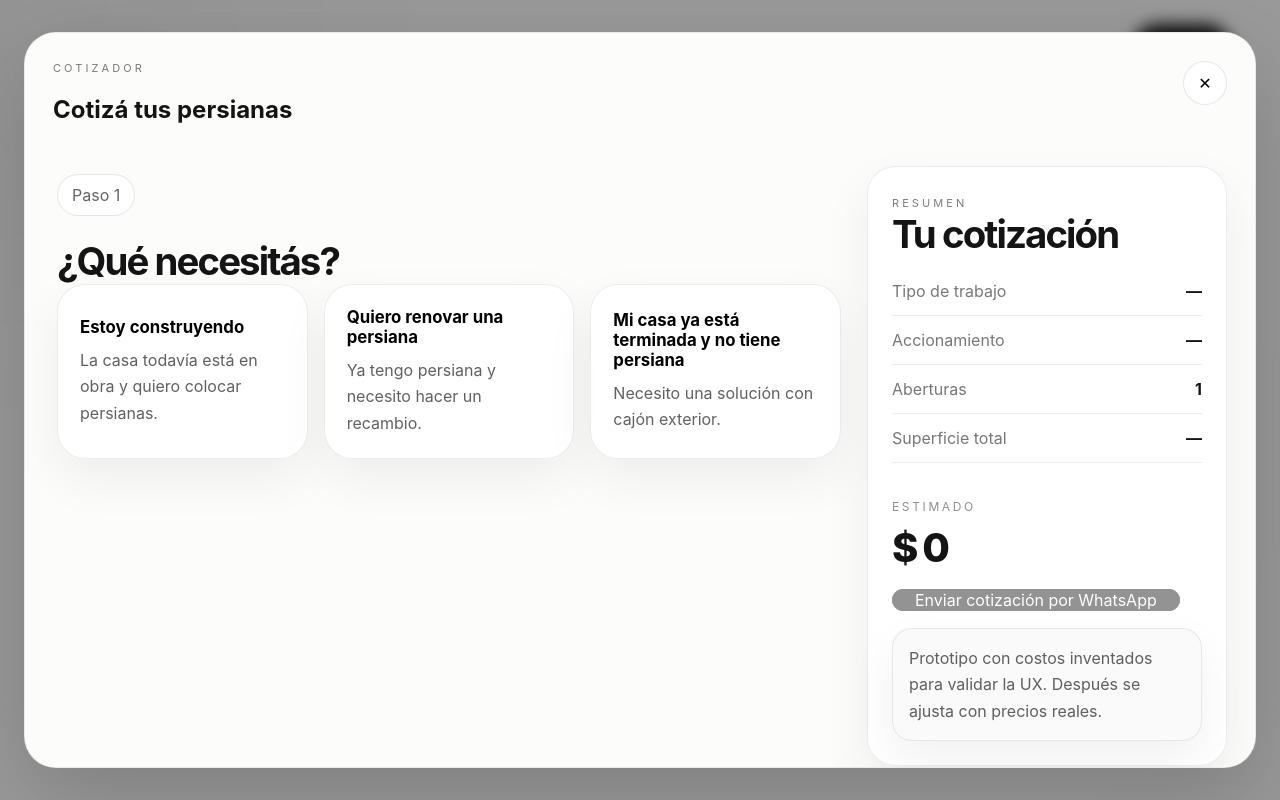
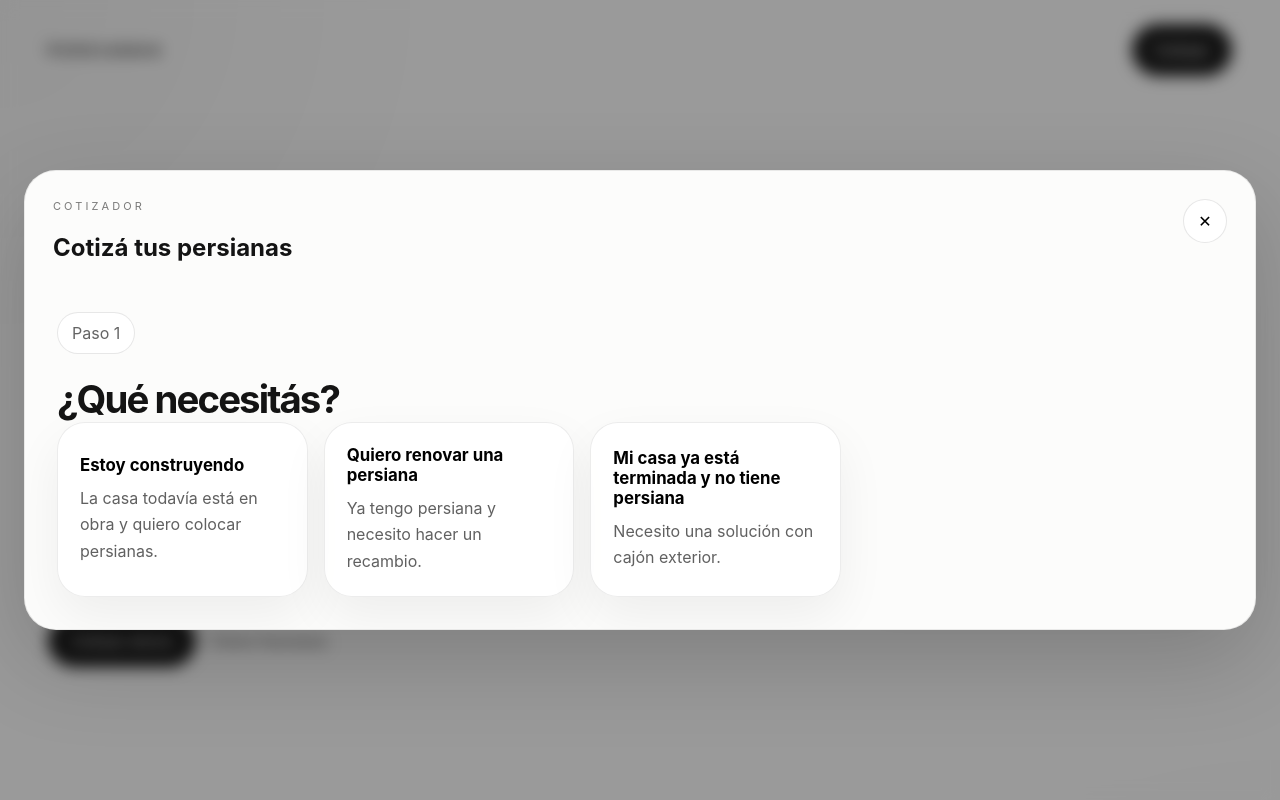
Before and after one commit to amirgeek/persianas-cotizador, a React (Vite) app: page / in a window 1280 px wide. Both pictures are taken after a click on the button "Cotizar". Shown: the top 800 px of the page. Built offline with nearby package versions, Linux system fonts and the light colour scheme.

Commit message:
Show quote summary only after completing form

```diff
--- a/src/App.jsx
+++ b/src/App.jsx
@@ -316,6 +316,7 @@ function App() {
                 )}
               </section>
 
+              {canFinish && (
                 <aside className="summary-panel white-summary">
                   <div className="summary-top">
                     <span className="eyebrow">Resumen</span>
@@ -335,7 +336,7 @@ function App() {
                     <div className="total-value">{formatCurrency(totals.total)}</div>
                   </div>
 
-                <a className={`primary-button full-width ${!canFinish ? 'disabled' : ''}`} href={canFinish ? whatsappHref : undefined} target="_blank" rel="noreferrer">
+                  <a className="primary-button full-width" href={whatsappHref} target="_blank" rel="noreferrer">
                     Enviar cotización por WhatsApp
                   </a>
 
@@ -343,6 +344,7 @@ function App() {
                     Prototipo con costos inventados para validar la UX. Después se ajusta con precios reales.
                   </div>
                 </aside>
+              )}
             </div>
           </div>
         </div>
```
Lines whose indentation alone changed are shown as unchanged.
